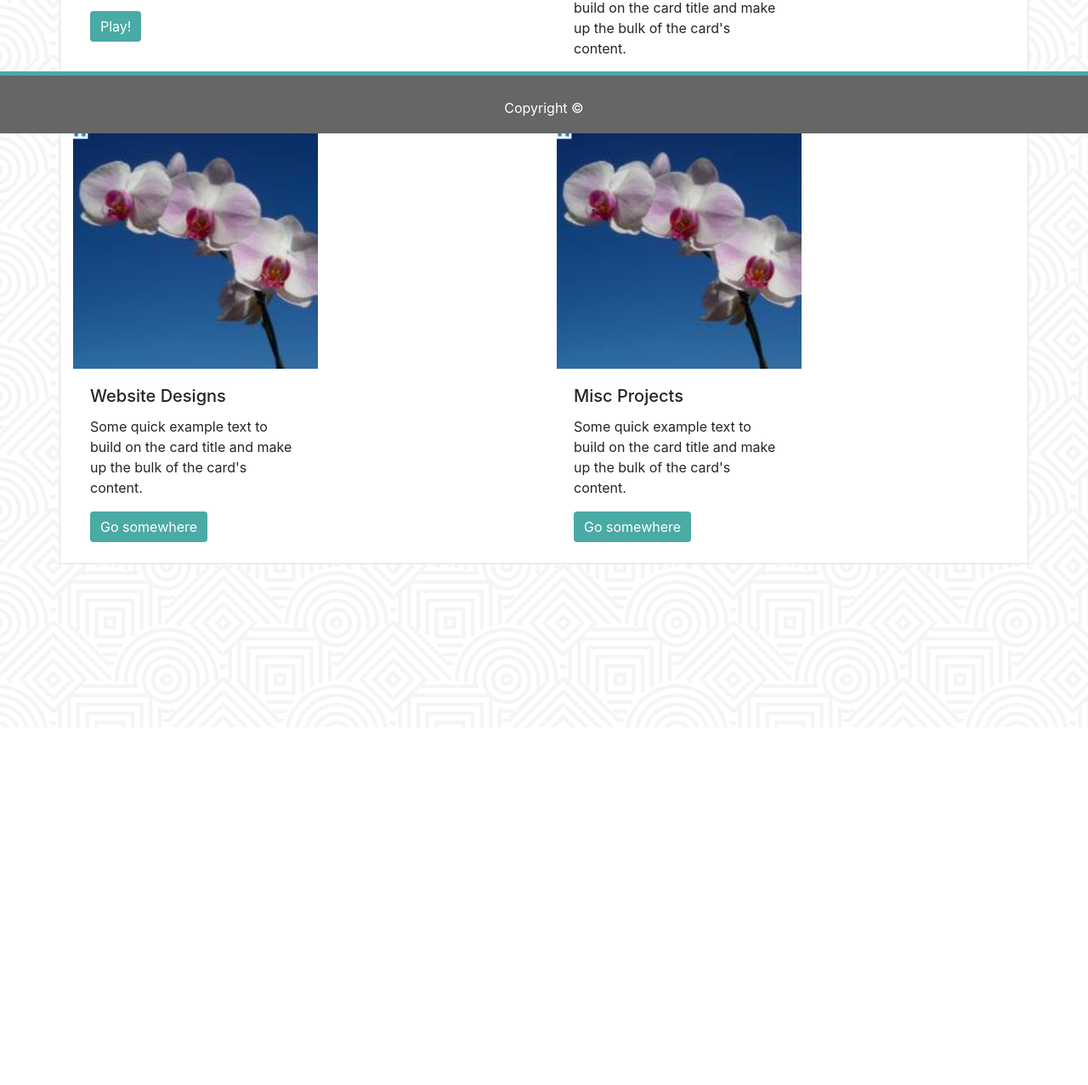
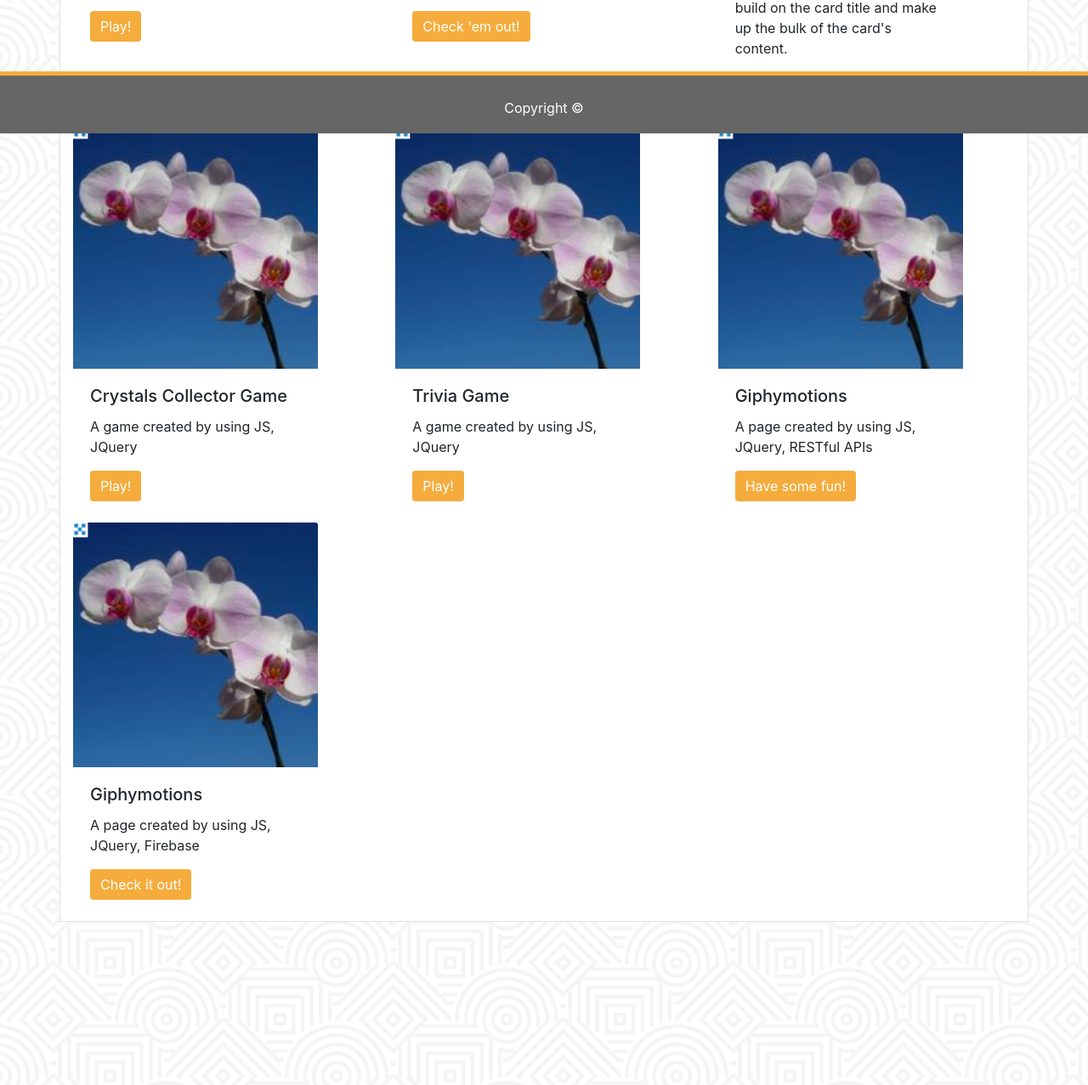
Before and after one commit to esingokgoz/esingokgoz.github.io, a plain HTML site: page portfolio.html in a window 1280 px wide. Shown: the part 643-1920 px from the top of the page at 85% size. Before the commit the page ends 1499 px from the top, so only its background shows below. Drawn offline with nearby package versions, Linux system fonts and the light colour scheme.

Commit message:
edited portfolio page

```diff
--- a/assets/style/style.css
+++ b/assets/style/style.css
@@ -3,14 +3,14 @@ body{
     background-repeat: repeat;
 }
 .navbar-brand{
-    background-color: #4aaaa5;
+    background-color: #F5AC3C;
     color: #ffffff !important;
     padding: 1.25rem;
 
 }
 
 .teal{
-    color: #4aaaa5;
+    color: #F5AC3C;
 }
 
 .container {
@@ -34,7 +34,7 @@ body{
 
 /** Contact Me Page CSS */
 .btn{
-    background-color: #4aaaa5;
+    background-color: #F5AC3C;
     border: none;
     margin-bottom: 5px;
 }
@@ -44,7 +44,7 @@ body{
 .footer{
     width: 100%;
     background-color: #666666;
-    border-top: solid 5px #4aaaa5;
+    border-top: solid 5px #F5AC3C;
     padding-top: 2%;
     padding-bottom: 2px;
     float: bottom;
--- a/portfolio.html
+++ b/portfolio.html
@@ -14,7 +14,7 @@
 <body>
     <!--Static Navbar-->
     <nav class="navbar navbar-expand-lg navbar-light bg-light" style="padding-left:13%; padding-right:13%;">
-        <a class="navbar-brand" href="#">Esin Gokgoz</a>
+        <a class="navbar-brand" href="index.html">Esin Gokgoz</a>
         <button class="navbar-toggler" type="button" data-toggle="collapse" data-target="#navbarNavAltMarkup"
             aria-controls="navbarNavAltMarkup" aria-expanded="false" aria-label="Toggle navigation">
             <span class="navbar-toggler-icon"></span>
@@ -41,7 +41,7 @@
             </div>
         </div>
         <div class="row">
-            <div class="col-lg-6">
+            <div class="col-lg-4">
                 <div class="card" style="width: 18rem;">
                     <img class="card-img-top" src="assets/images/flower.png" alt="Card image cap">
                     <div class="card-body">
@@ -51,36 +51,64 @@
                     </div>
                 </div>
             </div>
-            <div class="col-lg-6">
+            <div class="col-lg-4">
                 <div class="card" style="width: 18rem;">
                     <img class="card-img-top" src="assets/images/flower.png" alt="Card image cap">
                     <div class="card-body">
                         <h5 class="card-title">Logo Designs</h5>
-                        <p class="card-text">Some quick example text to build on the card title and make up the bulk of
-                            the card's content.</p>
-                        <a href="#" class="btn btn-primary">Go somewhere</a>
+                        <p class="card-text">Logo designs by me!</p>
+                        <a href="#" class="btn btn-primary">Check 'em out!</a>
                     </div>
                 </div>
             </div>
-            <div class="col-lg-6">
+            <div class="col-lg-4">
                 <div class="card" style="width: 18rem;">
                     <img class="card-img-top" src="assets/images/flower.png" alt="Card image cap">
                     <div class="card-body">
                         <h5 class="card-title">Website Designs</h5>
                         <p class="card-text">Some quick example text to build on the card title and make up the bulk of
                             the card's content.</p>
-                        <a href="#" class="btn btn-primary">Go somewhere</a>
+                        <a href="#" class="btn btn-primary">Check 'em out!</a>
                     </div>
                 </div>
             </div>
-            <div class="col-lg-6">
+            <div class="col-lg-4">
                 <div class="card" style="width: 18rem;">
                     <img class="card-img-top" src="assets/images/flower.png" alt="Card image cap">
                     <div class="card-body">
-                        <h5 class="card-title">Misc Projects</h5>
-                        <p class="card-text">Some quick example text to build on the card title and make up the bulk of
-                            the card's content.</p>
-                        <a href="#" class="btn btn-primary">Go somewhere</a>
+                        <h5 class="card-title">Crystals Collector Game</h5>
+                        <p class="card-text">A game created by using JS, JQuery</p>
+                        <a href="https://esingokgoz.github.io/Crystals-Collector-Game/" class="btn btn-primary" target="_blank">Play!</a>
+                    </div>
+                </div>
+            </div>
+            <div class="col-lg-4">
+                <div class="card" style="width: 18rem;">
+                    <img class="card-img-top" src="assets/images/flower.png" alt="Card image cap">
+                    <div class="card-body">
+                        <h5 class="card-title">Trivia Game</h5>
+                        <p class="card-text">A game created by using JS, JQuery</p>
+                        <a href="https://esingokgoz.github.io/TriviaGame/" class="btn btn-primary" target="_blank">Play!</a>
+                    </div>
+                </div>
+            </div>
+            <div class="col-lg-4">
+                <div class="card" style="width: 18rem;">
+                    <img class="card-img-top" src="assets/images/flower.png" alt="Card image cap">
+                    <div class="card-body">
+                        <h5 class="card-title">Giphymotions</h5>
+                        <p class="card-text">A page created by using JS, JQuery, RESTful APIs</p>
+                        <a href="https://esingokgoz.github.io/Giphymotions/" class="btn btn-primary" target="_blank">Have some fun!</a>
+                    </div>
+                </div>
+            </div>
+            <div class="col-lg-4">
+                <div class="card" style="width: 18rem;">
+                    <img class="card-img-top" src="assets/images/flower.png" alt="Card image cap">
+                    <div class="card-body">
+                        <h5 class="card-title">Giphymotions</h5>
+                        <p class="card-text">A page created by using JS, JQuery, Firebase</p>
+                        <a href="https://esingokgoz.github.io/Train-Schedule/" class="btn btn-primary" target="_blank">Check it out!</a>
                     </div>
                 </div>
             </div>
```
Also changed, not shown: contact.html (+2 -2 lines).
